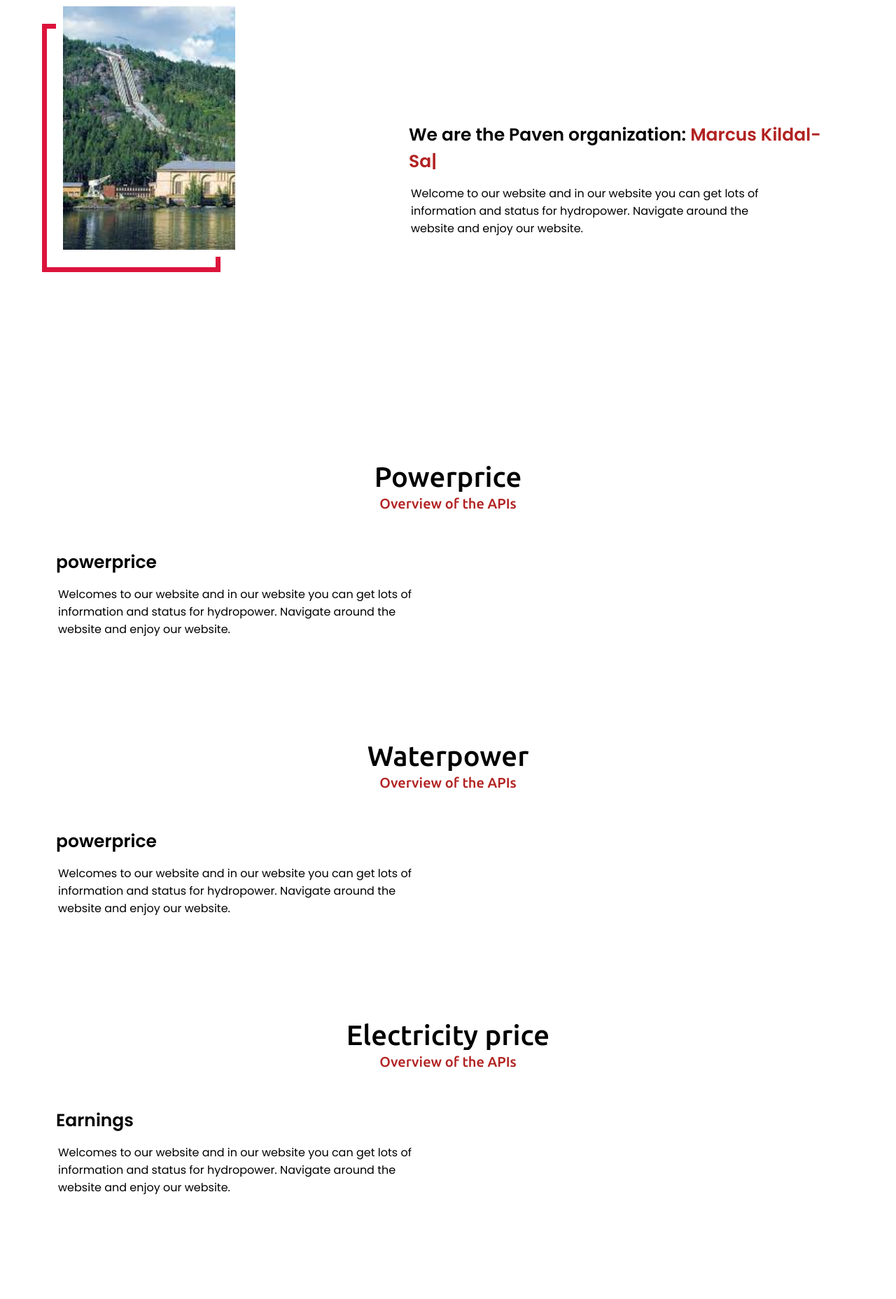
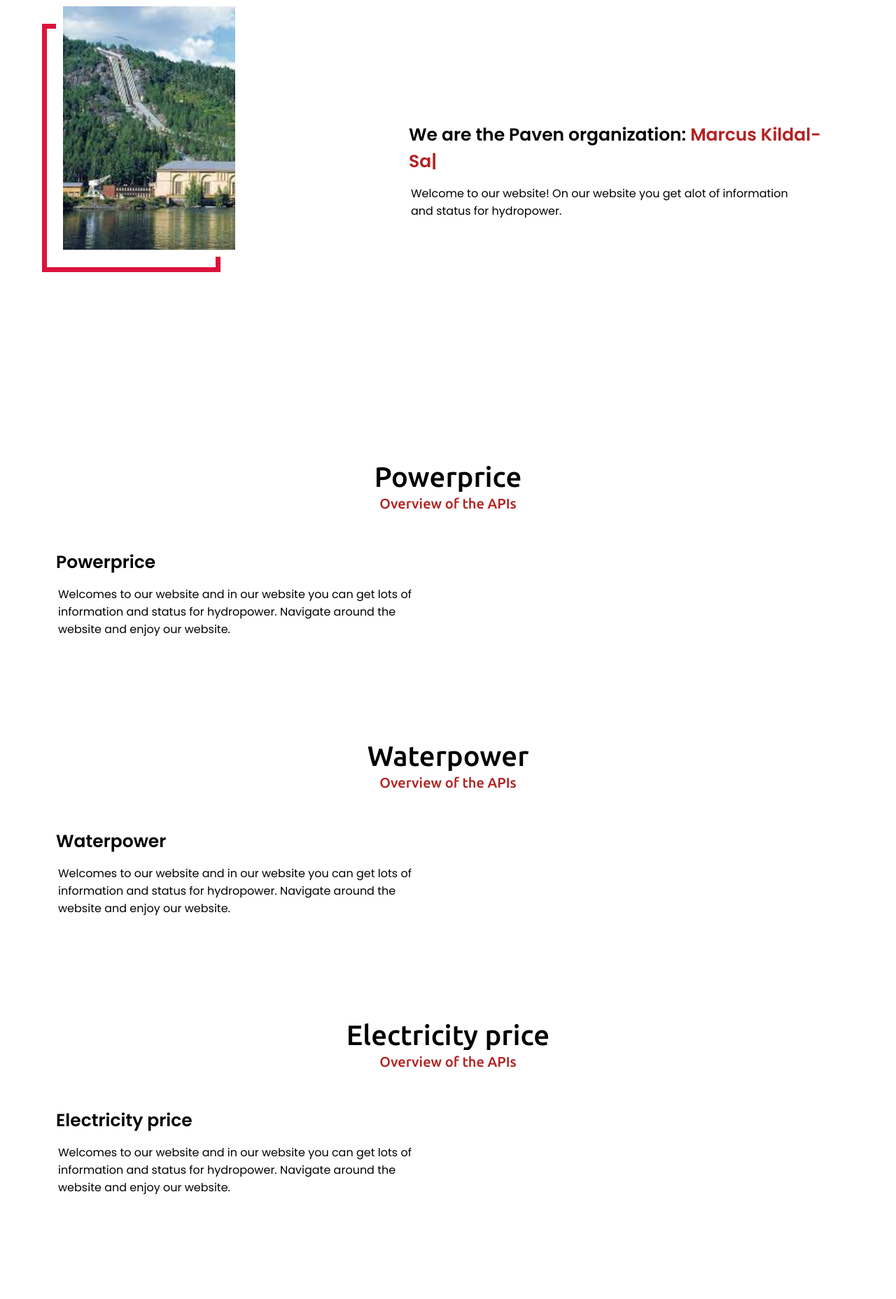
Before and after one commit to MarcusKildal/paven.as-bouve, a PHP site: page /main.php in a window 1280 px wide. Shown: the part 1027-2884 px from the top of the page at 70% size. Run offline with PHP 8.4, Linux system fonts and the light colour scheme; the visitor is signed in with stand-in values (Sample User, id 1); some libraries are stand-ins or nearby versions.

Commit message:
Fikset tittelene og endret registreringsteksten fra norsk til engelsk.

```diff
--- a/PHP&CSS&JS-filer/main.php
+++ b/PHP&CSS&JS-filer/main.php
@@ -158,7 +158,7 @@ if(empty($_SESSION["id"])) {
 
       <div class="right">
         <div class="text">We are the Paven organization: <span class="typing-2"></span></div>
-        <p>Welcome to our website and in our website you can get lots of information and status for hydropower. Navigate around the website and enjoy our website.</p>
+        <p>Welcome to our website! On our website you get alot of information and status for hydropower.</p>
       </div>
 
     </div>
@@ -180,7 +180,7 @@ if(empty($_SESSION["id"])) {
     <div class="api-at">
 
       <div class="api-left">
-        <div class="api-text">powerprice<span class="typing-2"></span></div>
+        <div class="api-text">Powerprice<span class="typing-2"></span></div>
         <p>Welcomes to our website and in our website you can get lots of information and status for hydropower. Navigate around the website and enjoy our website.</p>
       </div>
 
@@ -201,7 +201,7 @@ if(empty($_SESSION["id"])) {
     <div class="api-at">
 
       <div class="api-left">
-        <div class="api-text">powerprice<span class="typing-2"></span></div>
+        <div class="api-text">Waterpower<span class="typing-2"></span></div>
         <p>Welcomes to our website and in our website you can get lots of information and status for hydropower. Navigate around the website and enjoy our website.</p>
       </div>
 
@@ -222,7 +222,7 @@ if(empty($_SESSION["id"])) {
     <div class="api-at">
 
       <div class="api-left">
-        <div class="api-text">Earnings<span class="typing-2"></span></div>
+        <div class="api-text">Electricity price<span class="typing-2"></span></div>
         <p>Welcomes to our website and in our website you can get lots of information and status for hydropower. Navigate around the website and enjoy our website.</p>
       </div>
 
@@ -243,8 +243,8 @@ if(empty($_SESSION["id"])) {
     <div class="api-at">
 
       <div class="api-left">
-        <div class="api-text">Power price<span class="typing-2"></span></div>
-        <p>Welcomes to our website and in our website you can get lots of information and status for hydropower. Navigate around the website and enjoy our website.</p>
+        <div class="api-text">Earnings<span class="typing-2"></span></div>
+        <p>Welcome to our website. On our website you can get alot of information and status for hydropower.</p>
       </div>
 
     </div>
@@ -263,7 +263,7 @@ if(empty($_SESSION["id"])) {
     <div class="api-at">
 
       <div class="api-left">
-        <div class="api-text">powerprice<span class="typing-2"></span></div>
+        <div class="api-text">Waterheight<span class="typing-2"></span></div>
         <p>Welcomes to our website and in our website you can get lots of information and status for hydropower. Navigate around the website and enjoy our website.</p>
       </div>
 
@@ -283,7 +283,7 @@ if(empty($_SESSION["id"])) {
     <div class="api-at">
 
       <div class="api-left">
-        <div class="api-text">powerprice<span class="typing-2"></span></div>
+        <div class="api-text">Nature cost<span class="typing-2"></span></div>
         <p>Welcomes to our website and in our website you can get lots of information and status for hydropower. Navigate around the website and enjoy our website.</p>
       </div>
 
@@ -302,8 +302,8 @@ if(empty($_SESSION["id"])) {
     <div class="api-at">
 
       <div class="api-left">
-        <div class="api-text">powerprice<span class="typing-2"></span></div>
-        <p>hviser GIF (av av å på turbiner).</p>
+        <div class="api-text">Turbins<span class="typing-2"></span></div>
+        <p>viser GIF (av av å på turbiner).</p>
       </div>
 
     </div>
```
Also changed, not shown: PHP&CSS&JS-filer/server.php (+16 -16 lines).
